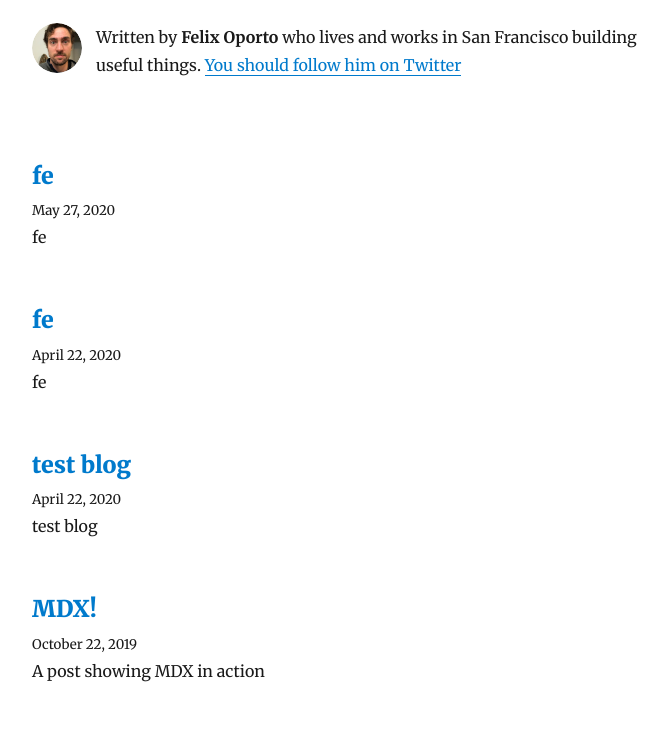
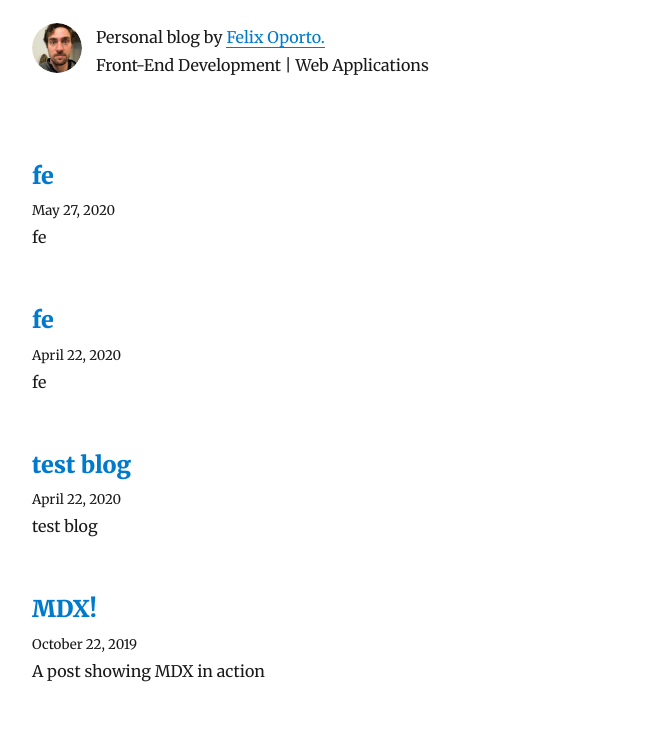
Before and after one commit to felixop8/my-personal-blog, a Gatsby site: page / in a window 1280 px wide. Shown: the part 131-867 px from the top of the page, without its empty margins (293-961 px from the left). Built offline with nearby package versions, Linux system fonts and the light colour scheme; Gatsby itself is replaced by a stand-in of ours; some packages are replaced by stand-ins of ours.

Commit message:
Changes bio

```diff
--- a/gatsby-config.js
+++ b/gatsby-config.js
@@ -6,6 +6,7 @@ module.exports = {
     siteUrl: `https://reactants.netlify.com/`,
     social: {
       twitter: `@felixop8`,
+      github: `felixop8`
     },
   },
   plugins: [
--- a/src/components/bio.js
+++ b/src/components/bio.js
@@ -34,12 +34,9 @@ function Bio() {
               }}
             />
             <p>
-              Written by <strong>{author}</strong> who lives and works in San
-              Francisco building useful things.
-              {` `}
-              <a href={`https://twitter.com/${social.twitter}`}>
-                You should follow him on Twitter
-              </a>
+              Personal blog by <a href={`https://github.com/${social.github}`} target="_blank" rel="noopener noreferrer">{author}.</a>
+              <br/>
+              Front-End Development | Web Applications
             </p>
           </Container>
         )
@@ -61,7 +58,7 @@ const bioQuery = graphql`
       siteMetadata {
         author
         social {
-          twitter
+          github
         }
       }
     }
```
